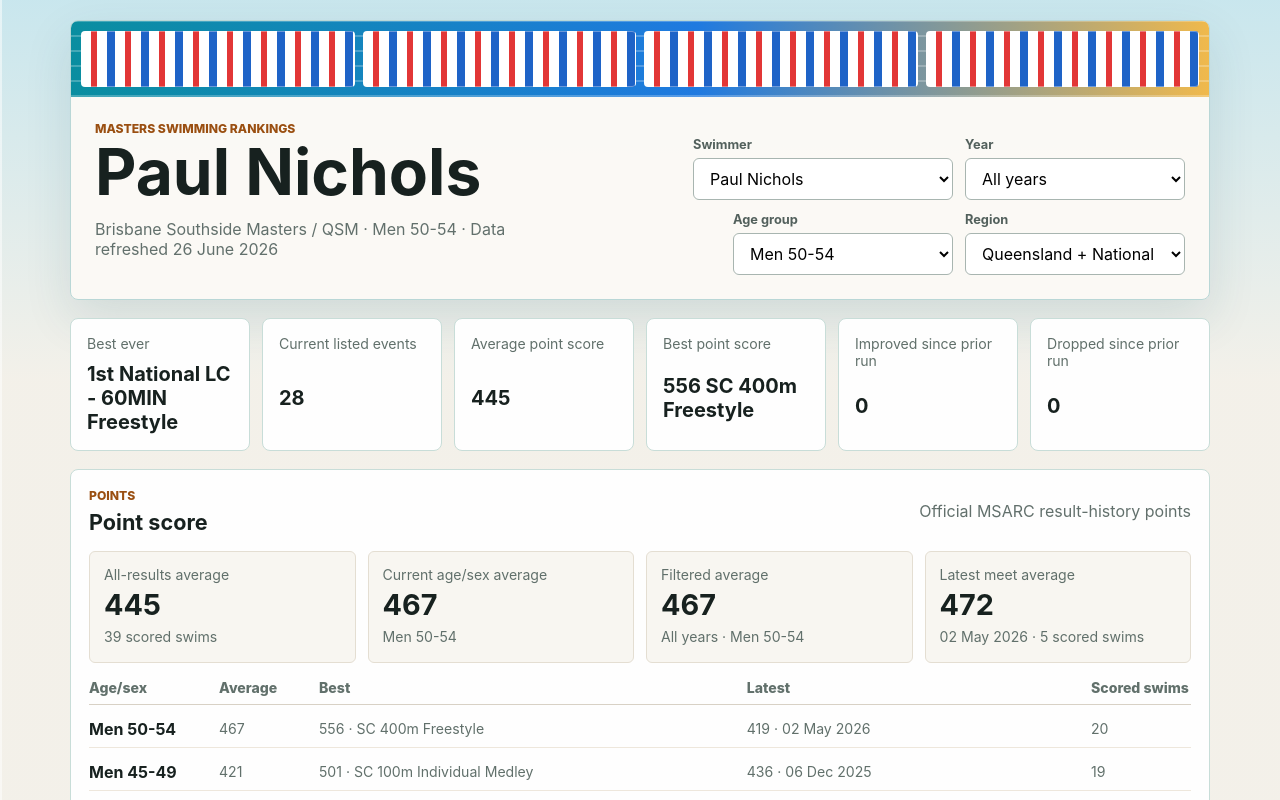
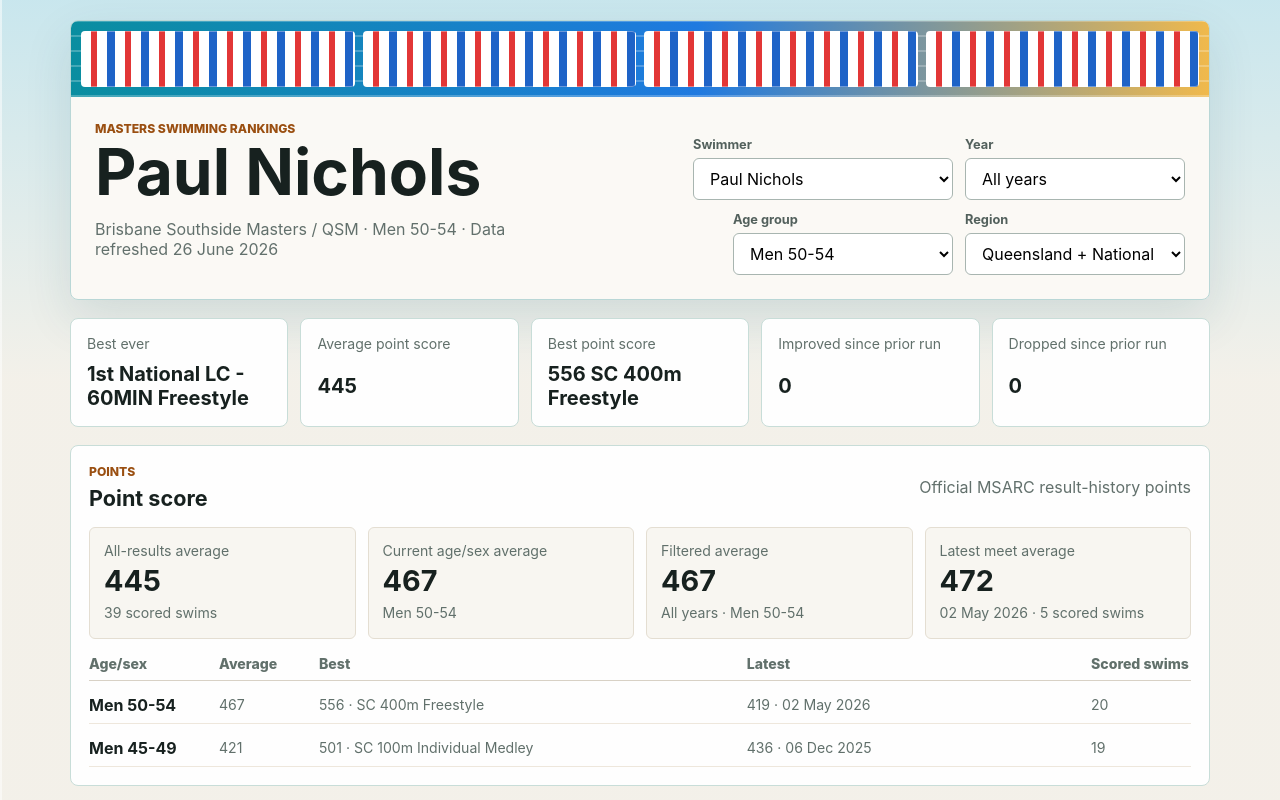
Before and after one commit to PaulNichols/masters-swimming-rankings, a React (Vite) app: page / in a window 1280 px wide. Shown: the top 800 px of the page. Built offline with nearby package versions, Linux system fonts and the light colour scheme.

Commit message:
Remove current listed events card

```diff
--- a/src/App.tsx
+++ b/src/App.tsx
@@ -293,10 +293,6 @@ export function App() {
               <strong>{bestEver ? `${ordinal(bestEver.bestPlace)} ${bestEver.label}` : 'n/a'}</strong>
             </article>
             <article>
-              <span>Current listed events</span>
-              <strong>{currentEntries.filter((entry) => entry.place != null).length}</strong>
-            </article>
-            <article>
               <span>Average point score</span>
               <strong>{formatPoints(averagePoints)}</strong>
             </article>
```
